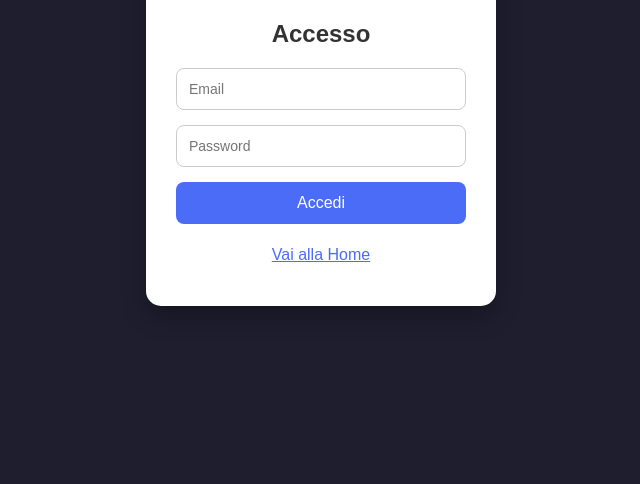
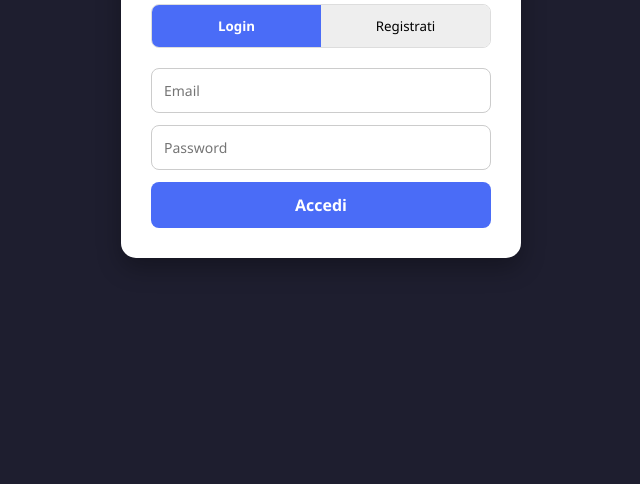
Before and after one commit to DavideJPEG/Eco-Trento, a plain HTML site: page login.html in a window 1280 px wide. Shown: the part 316-800 px from the top of the page, without its empty margins (319-959 px from the left). Drawn offline with nearby package versions, Linux system fonts and the light colour scheme.

Commit message:
Sistemato login e registrazione

```diff
--- a/login.html
+++ b/login.html
@@ -3,169 +3,117 @@
 <head>
     <meta charset="UTF-8">
     <meta name="viewport" content="width=device-width, initial-scale=1.0">
-<title>ECOTN Login</title>
-
+    <title>ECOTN - Login & Registrazione</title>
+    <script src="https://unpkg.com/vue@3/dist/vue.global.js"></script>
     <style>
-    *{
-        margin:0;
-        padding:0;
-        box-sizing:border-box;
-        font-family:Arial, sans-serif;
-    }
-
-    body{
-        height:100vh;
-        display:flex;
-        justify-content:center;
-        align-items:center;
-        background:#1e1e2f;
-    }
-
-    .container{
-        width:350px;
-        background:#fff;
-        padding:30px;
-        border-radius:15px;
-        box-shadow:0 10px 25px rgba(0,0,0,0.3);
-    }
-
-    .tabs{
-        display:flex;
-        margin-bottom:20px;
-    }
-
-    .tabs button{
-        flex:1;
-        padding:12px;
-        border:none;
-        cursor:pointer;
-        background:#ddd;
-        font-size:16px;
-        transition:0.3s;
-    }
-
-    .tabs button.active{
-        background:#4a6cf7;
-        color:white;
-        font-weight:bold;
-    }
-
-    .form{
-        display:none;
-        flex-direction:column;
-    }
-
-    .form.active{
-        display:flex;
-    }
-
-    h1{
-        margin-bottom:20px;
-        text-align: center;
-        font-size: 40px;
-    }
-
-    .form h2{
-        margin-bottom:20px;
-        text-align:center;
-        color:#333;
-    }
-
-    .form input{
-        margin-bottom:15px;
-        padding:12px;
-        border:1px solid #ccc;
-        border-radius:8px;
-        font-size:14px;
-    }
-
-    .form button{
-        padding:12px;
-        border:none;
-        border-radius:8px;
-        background:#4a6cf7;
-        color:white;
-        font-size:16px;
-        cursor:pointer;
-        transition:0.3s;
-    }
-
-    .form button:hover{
-        background:#3555d3;
-    }
-
-   a.button{
-    display:flex;
-    justify-content:center;
-    align-items:center;
-    padding:12px 20px;
-    background:white;
-    color:#4a6cf7;
-    text-decoration:underline;
-    border-radius:8px;
-    transition:0.3s;
-    margin-top:10px;
-}
-
+        /* Mantengo lo stile del tuo amico ma aggiungo piccole correzioni */
+        * { margin:0; padding:0; box-sizing:border-box; font-family:'Segoe UI', Arial, sans-serif; }
+        body { height:100vh; display:flex; justify-content:center; align-items:center; background:#1e1e2f; }
+        .container { width:400px; background:#fff; padding:30px; border-radius:15px; box-shadow:0 10px 25px rgba(0,0,0,0.3); }
+        h1 { margin-bottom:20px; text-align: center; color: #1e1e2f; font-size: 32px; letter-spacing: 2px; }
+        .tabs { display:flex; margin-bottom:20px; border-radius: 8px; overflow: hidden; border: 1px solid #ddd; }
+        .tabs button { flex:1; padding:12px; border:none; cursor:pointer; background:#eee; transition:0.3s; }
+        .tabs button.active { background:#4a6cf7; color:white; font-weight:bold; }
+        .form { display:flex; flex-direction:column; }
+        .form input { margin-bottom:12px; padding:12px; border:1px solid #ccc; border-radius:8px; font-size:14px; }
+        .form button.submit-btn { padding:12px; border:none; border-radius:8px; background:#4a6cf7; color:white; font-size:16px; cursor:pointer; font-weight: bold; }
+        .form button.submit-btn:hover { background:#3555d3; }
+        .error-msg { color: #d9534f; background: #fdf7f7; padding: 10px; border-radius: 8px; margin-bottom: 15px; font-size: 13px; text-align: center; border: 1px solid #d9534f; }
+        .success-msg { color: #28a745; background: #f4faf6; padding: 10px; border-radius: 8px; margin-bottom: 15px; font-size: 13px; text-align: center; border: 1px solid #28a745; }
     </style>
 </head>
 <body>
 
-<div class="container">
-
+<div id="app" class="container">
     <h1>ECOTRENTO</h1>
 
     <div class="tabs">
-        <button class="tab-btn active" onclick="showForm('login')">Login</button>
-        <button class="tab-btn" onclick="showForm('register')">Registrati</button>
+        <button :class="{active: mode === 'login'}" @click="mode = 'login'">Login</button>
+        <button :class="{active: mode === 'register'}" @click="mode = 'register'">Registrati</button>
     </div>
 
-    <!-- LOGIN -->
-    <form class="form active" id="login">
+    <div v-if="errorMessage" class="error-msg">{{ errorMessage }}</div>
+    <div v-if="successMessage" class="success-msg">{{ successMessage }}</div>
 
-        <h2>Accesso</h2>
-
-        <input type="email" placeholder="Email" required>
-        <input type="password" placeholder="Password" required>
-
-        <button type="submit">Accedi</button>
+    <form v-if="mode === 'login'" class="form" @submit.prevent="handleLogin">
+        <input type="email" v-model="loginData.email" placeholder="Email" required>
+        <input type="password" v-model="loginData.password" placeholder="Password" required>
+        <button type="submit" class="submit-btn">Accedi</button>
     </form>
 
-    <!-- REGISTRAZIONE -->
-    <form class="form" id="register">
-
-        <h2>Registrazione</h2>
-
-        <input type="text" placeholder="Nome utente" required>
-        <input type="email" placeholder="Email" required>
-        <input type="password" placeholder="Password" required>
-
-        <button type="submit">Registrati</button>
+    <form v-if="mode === 'register'" class="form" @submit.prevent="handleRegister">
+        <input type="text" v-model="registerData.nome" placeholder="Nome" required>
+        <input type="text" v-model="registerData.cognome" placeholder="Cognome" required>
+        <input type="email" v-model="registerData.email" placeholder="Email" required>
+        <input type="password" v-model="registerData.password" placeholder="Password" required>
+        <button type="submit" class="submit-btn">Crea Account</button>
     </form>
-
-    <a class="button" href="main.html">Vai alla Home</a>
 
 </div>
 
 <script>
-    function showForm(formId){
+    const { createApp } = Vue;
 
-        // Nasconde tutti i form
-        document.querySelectorAll('.form').forEach(form => {
-            form.classList.remove('active');
+    createApp({
+        data() {
+            return {
+                mode: 'login', // può essere 'login' o 'register'
+                errorMessage: '',
+                successMessage: '',
+                // Dati collegati ai campi input (v-model)
+                loginData: { email: '', password: '' },
+                registerData: { nome: '', cognome: '', email: '', password: '' }
+            }
+        },
+        methods: {
+            // FUNZIONE PER IL LOGIN
+            async handleLogin() {
+                this.errorMessage = '';
+                try {
+                    const response = await fetch('http://localhost:3000/api/v1/auth/login', {
+                        method: 'POST',
+                        headers: { 'Content-Type': 'application/json' },
+                        body: JSON.stringify(this.loginData)
                     });
 
-        // Rimuove active dai bottoni
-        document.querySelectorAll('.tab-btn').forEach(btn => {
-            btn.classList.remove('active');
+                    const data = await response.json();
+
+                    if (!response.ok) throw new Error(data.error || 'Errore durante il login');
+
+                    // Salviamo il Token e i dati utente nel browser
+                    localStorage.setItem('token', data.token);
+                    localStorage.setItem('user', JSON.stringify(data.user));
+
+                    // Redirezione alla home
+                    window.location.href = 'main.html';
+                } catch (err) {
+                    this.errorMessage = err.message;
+                }
+            },
+
+            // FUNZIONE PER LA REGISTRAZIONE
+            async handleRegister() {
+                this.errorMessage = '';
+                this.successMessage = '';
+                try {
+                    const response = await fetch('http://localhost:3000/api/v1/auth/register', {
+                        method: 'POST',
+                        headers: { 'Content-Type': 'application/json' },
+                        body: JSON.stringify(this.registerData)
                     });
 
-        // Mostra il form selezionato
-        document.getElementById(formId).classList.add('active');
+                    const data = await response.json();
 
-        // Attiva il bottone corretto
-        event.target.classList.add('active');
+                    if (!response.ok) throw new Error(data.error || 'Errore durante la registrazione');
+
+                    this.successMessage = "Registrazione completata! Ora puoi fare il login.";
+                    this.mode = 'login'; // Torna al form di login automaticamente
+                } catch (err) {
+                    this.errorMessage = err.message;
                 }
+            }
+        }
+    }).mount('#app');
 </script>
 
 </body>
```
Lines whose indentation alone changed are shown as unchanged.
